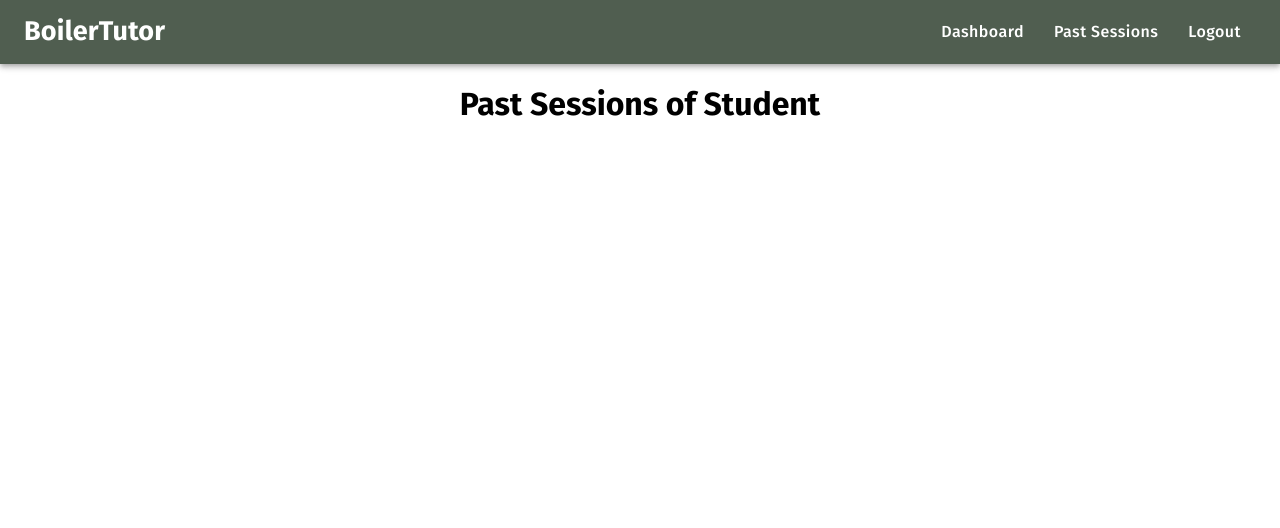
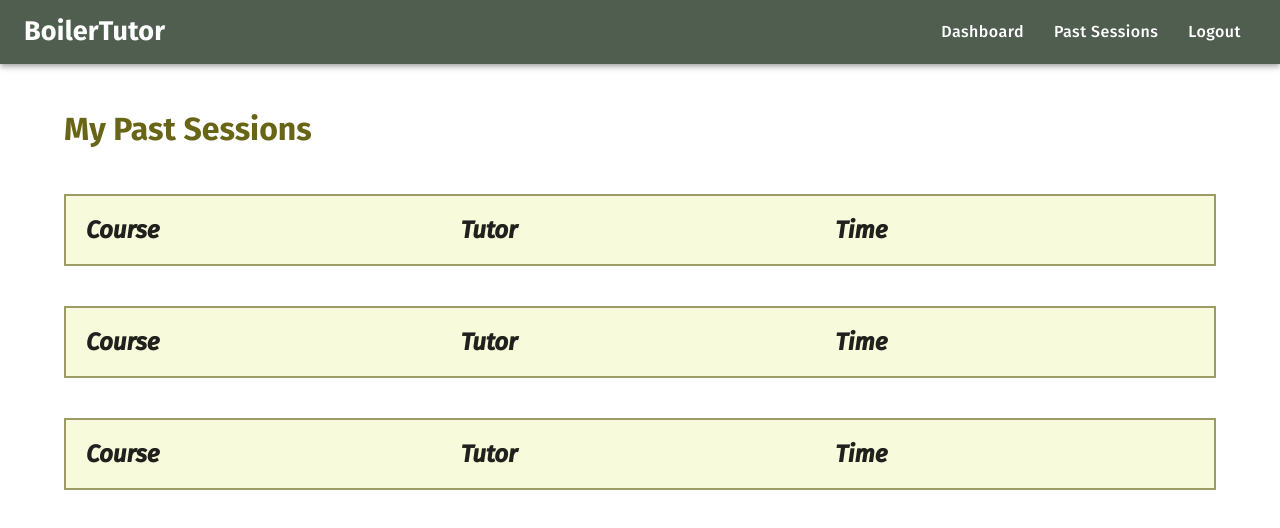
Before and after one commit to QAGCodes/BoilerTutor, a React (Create React App) app in the folder client/: page /pastSessionsStudent in a window 1280 px wide. Shown: the top 528 px of the page. Built offline with nearby package versions, Linux system fonts and the light colour scheme.

Commit message:
Past session pages frontend

```diff
--- a/client/src/App.js
+++ b/client/src/App.js
@@ -46,7 +46,6 @@ function App() {
           <Route path="/editAvailability" element={<EditAvailability />} />
           <Route path="/homeTutor" element={<HomeTutor />} />
           <Route path="/pastSessionsTutor" element={<PastSessionsTutor />} />
-
         </Routes>
 
     </div>
--- a/client/src/pages/student/pastSessionsStudent.js
+++ b/client/src/pages/student/pastSessionsStudent.js
@@ -1,10 +1,68 @@
+import * as React from 'react'
+import Card from '@mui/material/Card'
+import Grid from '@mui/material/Grid';
+import { StyledEngineProvider } from '@mui/material/styles';
+
+import { Container, Stack } from '@mui/system'
+import '../../styling/pastSession.css'
+
 function PastSessionsStudent() {
 
     return (
-      <div>
-            <h1>Past Sessions of Student</h1>
-      </div>
-    );
-  }
+        <StyledEngineProvider injectFirst>
+            <Container maxWidth="lg">
+                <h1 align="left"  style={{ fontWeight: "bold", color: "#686516", marginTop: "4%", marginBottom: "4%"}}>
+                    My Past Sessions
+                </h1>
+
+                <Stack spacing={5}>
+
+                    <Card variant="outlined">
+                        <Grid container spacing={2} alignItems="center">
+                            <Grid item xs={4} pt={10}>
+                                <containerText padding="4px">Course</containerText>
+                            </Grid>
+                            <Grid item xs={4} pt={10}>
+                                <containerText>Tutor</containerText>
+                            </Grid>
+                            <Grid item xs={4} pt={10}>
+                                <containerText>Time</containerText>
+                            </Grid>
+                        </Grid>
+                    </Card>
+
+                    <Card variant="outlined">
+                        <Grid container spacing={2} alignItems="center">
+                            <Grid item xs={4} pt={10}>
+                                <containerText padding="4px">Course</containerText>
+                            </Grid>
+                            <Grid item xs={4} pt={10}>
+                                <containerText>Tutor</containerText>
+                            </Grid>
+                            <Grid item xs={4} pt={10}>
+                                <containerText>Time</containerText>
+                            </Grid>
+                        </Grid>
+                    </Card>
+
+                    <Card variant="outlined">
+                        <Grid container spacing={2} alignItems="center">
+                            <Grid item xs={4} pt={10}>
+                                <containerText padding="4px">Course</containerText>
+                            </Grid>
+                            <Grid item xs={4} pt={10}>
+                                <containerText>Tutor</containerText>
+                            </Grid>
+                            <Grid item xs={4} pt={10}>
+                                <containerText>Time</containerText>
+                            </Grid>
+                        </Grid>
+                    </Card>
+                </Stack>
+            </Container>
+        </StyledEngineProvider>
+    )
+}
+
 
 export default PastSessionsStudent;
--- a/client/src/pages/tutor/pastSessionsTutor.js
+++ b/client/src/pages/tutor/pastSessionsTutor.js
@@ -1,10 +1,58 @@
+import React, { useState, useEffect } from "react";
+import AppBar from '@mui/material/AppBar'
+import Card from '@mui/material/Card'
+import Grid from '@mui/material/Grid';
+import { StyledEngineProvider } from '@mui/material/styles';
+import Axios from 'axios';
+import { CircularProgress } from "@mui/material";
+
+
+import '../../styling/pastSession.css'
+import { Container, Stack } from '@mui/system'
+
 function PastSessionsTutor() {
 
+    const [data, setData] = useState(null)
+
+    useEffect(() => {
+        Axios.get('http://localhost:3001/api/get').then((response) => {
+            setData(response.data)
+        })
+    }, [])
+
     return (
-      <div>
-            <h1>Past Sessions of Tutor</h1>
-      </div>
-    );
-  }
+        <StyledEngineProvider injectFirst>
+            <Container maxWidth="lg">
+                <h1 align="left" style={{ fontWeight: "bold", color: "#686516", marginTop: "4%", marginBottom: "4%" }}>
+                    My Past Sessions
+                </h1>
+
+                {!data ?
+                    <CircularProgress thickness="5" size="60px" style={{ 'color': "#9c9b65" }} />
+                    :
+                    <Stack spacing={5}>
+                        {data.map(entry => (
+                            <Card variant="outlined">
+                                <Grid container spacing={2} alignItems="center">
+                                    <Grid item xs={4} pt={10}>
+                                        <containerText padding="4px">{entry.firstName}</containerText>
+                                    </Grid>
+                                    <Grid item xs={4} pt={10}>
+                                        <containerText>{entry.lastName}</containerText>
+                                    </Grid>
+                                    <Grid item xs={4} pt={10}>
+                                        <containerText>{entry.email}</containerText>
+                                    </Grid>
+                                </Grid>
+                            </Card>
+                        ))}
+                    </Stack>
+                }
+
+            </Container>
+        </StyledEngineProvider>
+    )
+}
+
 
 export default PastSessionsTutor;
--- /dev/null
+++ b/client/src/styling/pastSession.css
@@ -0,0 +1,17 @@
+.MuiCard-root {
+    padding: 20px;
+}
+
+.MuiPaper-root {
+    background-color: #f8fadc;
+    border-color: #9c9b65;
+    border-width: 2px;
+    border-radius: 0px;
+}
+
+containerText {
+    float: left;
+    font-size: x-large;
+    font-weight: bold;
+    font-style: italic;
+}
```
Also changed, not shown: 1 other file (tests, documents, lock files or other folders).
